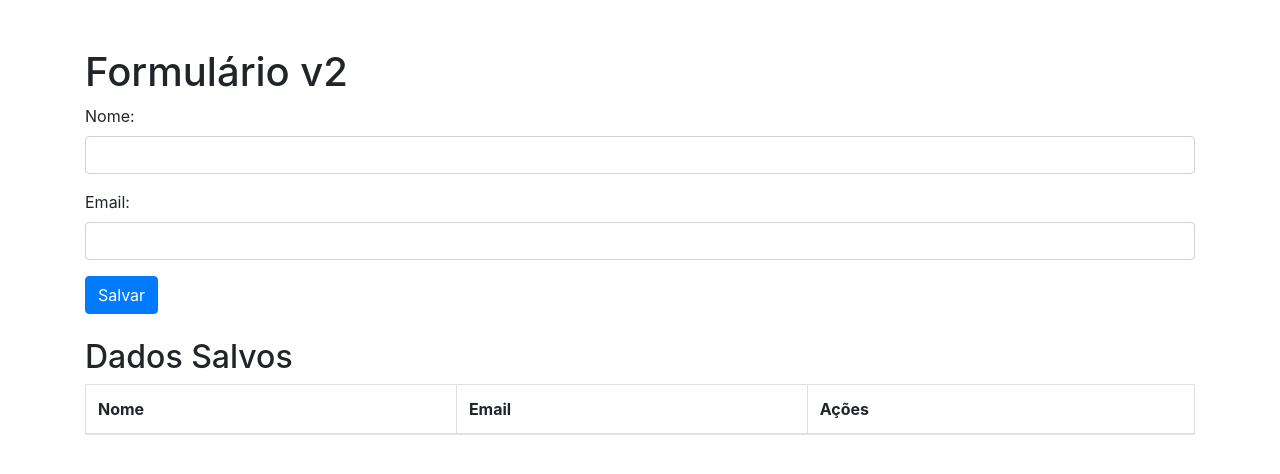
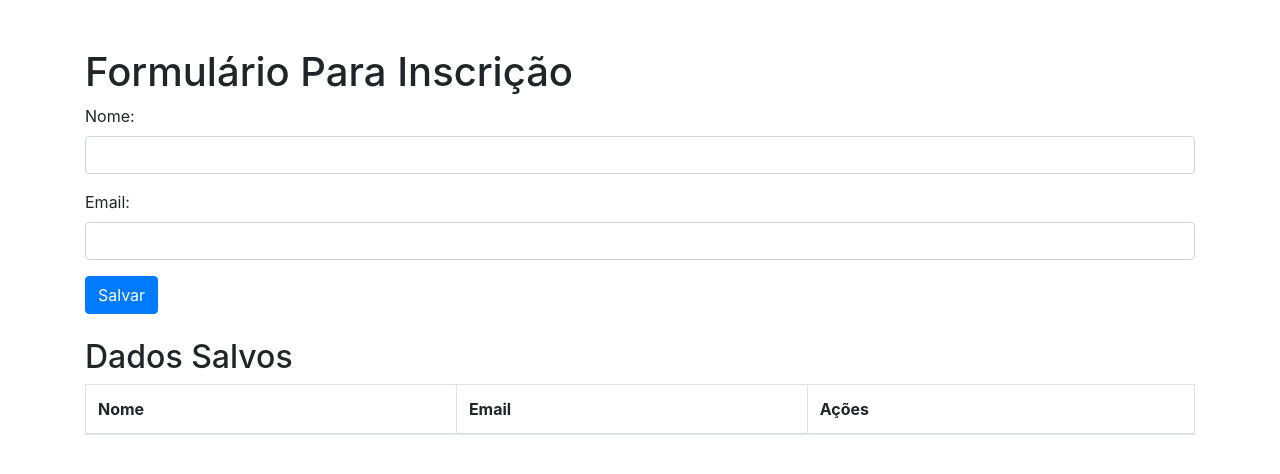
Before and after one commit to hugllaslima/app-form-web, a plain HTML site: page src/index.html in a window 1280 px wide. Drawn offline with nearby package versions, Linux system fonts and the light colour scheme.

Commit message:
Troca do titulo

```diff
--- a/src/index.html
+++ b/src/index.html
@@ -16,7 +16,7 @@
     </style>
 </head>
 <body class="container mt-5">
-    <h1>Formulário v2</h1>
+    <h1>Formulário Para Inscrição</h1>
     <form id="dataForm" class="mb-4">
         <div class="form-group">
             <label for="name">Nome:</label>
```
